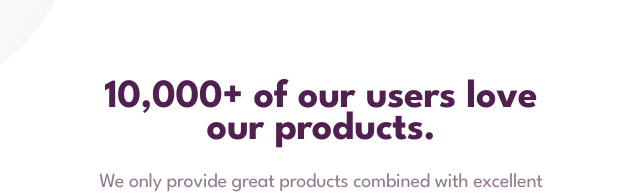
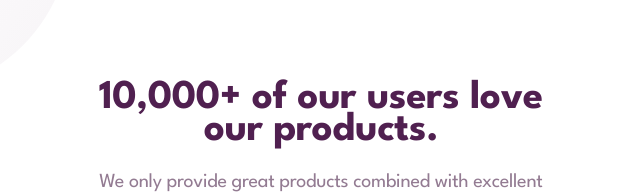
Before and after one commit to Haseebullah555/social-proof, a plain HTML site: page index.html in a window 1280 px wide. Shown: the top 196 px of the page, without its empty margins (319-959 px from the left). Drawn offline with Linux system fonts and the light colour scheme.

Commit message:
just checking the connection

```diff
--- a/stylesheet.css
+++ b/stylesheet.css
@@ -34,7 +34,7 @@ main{
   max-width: 44.4rem;
 }
 .title h1{
-  font-size: 4rem;
+  font-size: 4.1rem;
   font-weight: 700;
   line-height: 3.2rem;
   text-align: center;
```
